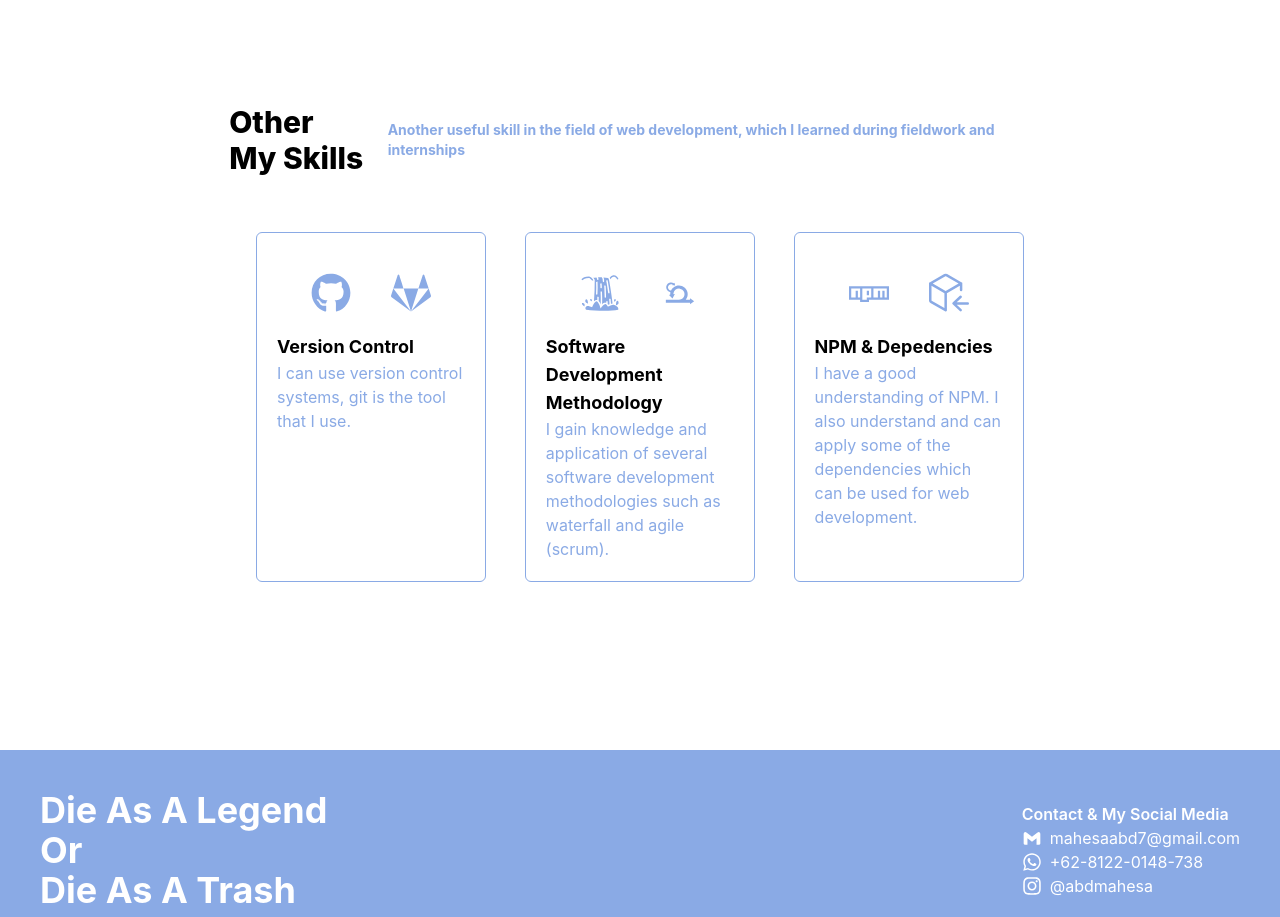
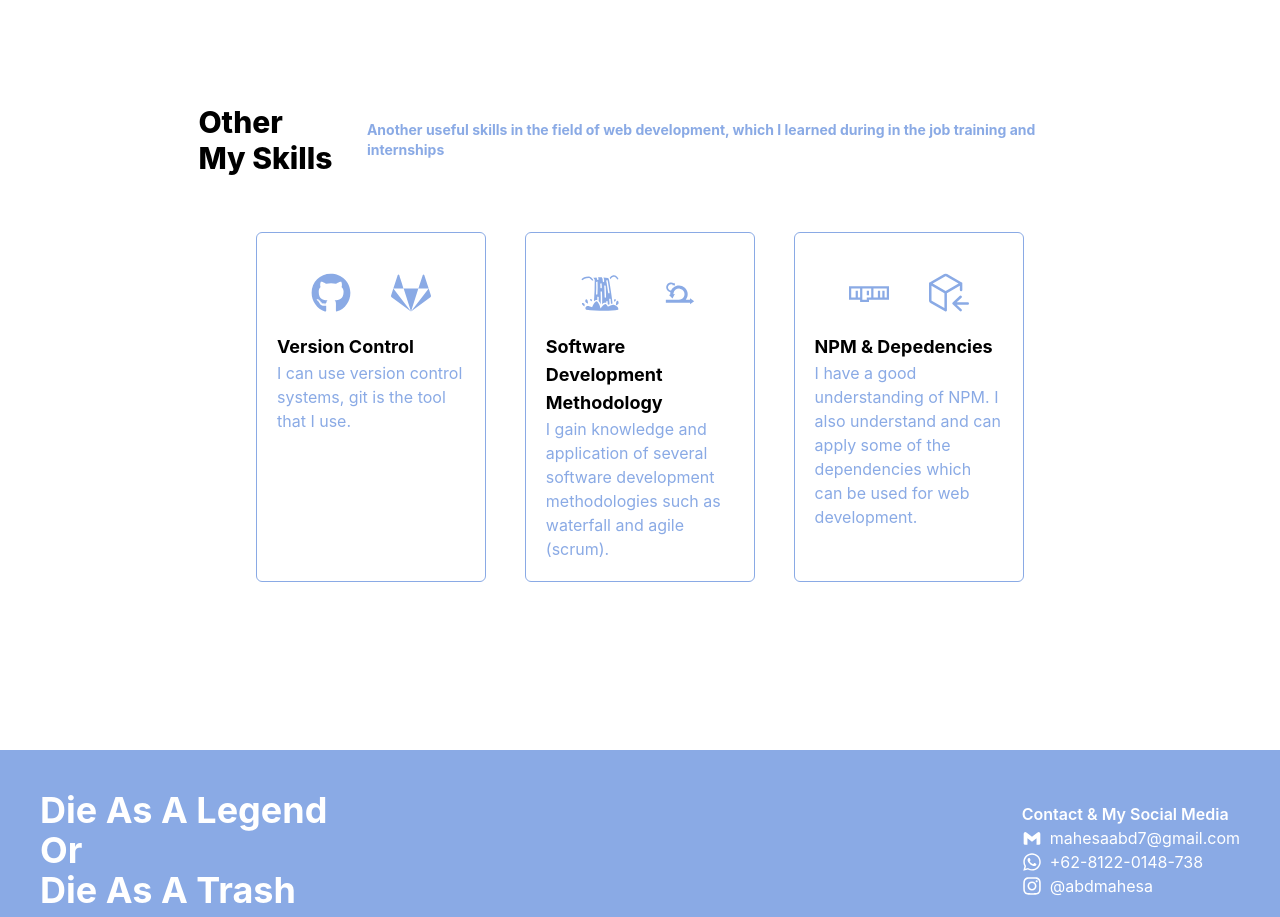
Before and after one commit to maddhdyt/mahesa, a React (Create React App) app: page / in a window 1280 px wide. Shown: the part 2280-3197 px from the top of the page. Built offline with nearby package versions, Linux system fonts and the light colour scheme.

Commit message:
edited text on another skills

```diff
--- a/src/components/content/otherComponent.js
+++ b/src/components/content/otherComponent.js
@@ -13,8 +13,8 @@ export function OtherComponent() {
           <br /> My Skills
         </h1>
         <p className="text-left text-sm lg:text-md font-bold text-[#8AAAE5]">
-          Another useful skill in the field of web development, which I learned
-          during fieldwork and internships
+        Another useful skills in the field of web development, which I learned
+          during in the job training and internships
         </p>
       </div>
       <div className="flex flex-col lg:flex-row gap-4 lg:gap-0 w-full lg:w-[60%] justify-between py-2 lg:py-6 ">
```
